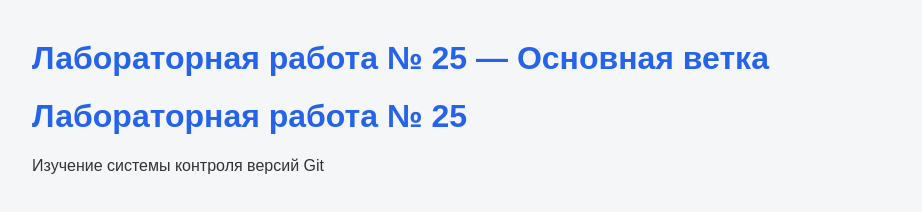
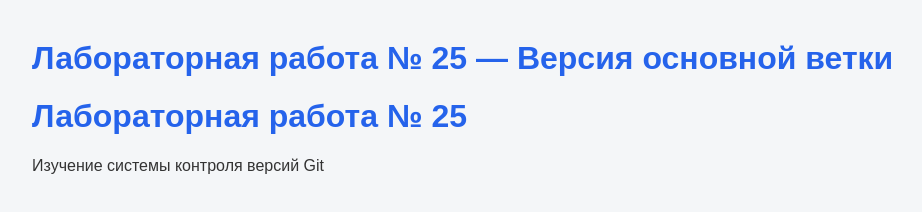
Before and after one commit to ankhvai/-lab25, a plain HTML site: page index.html in a window 1280 px wide. Shown: the whole page, without its empty margins (8-930 px from the left). Drawn offline with Linux system fonts and the light colour scheme.

Commit message:
Обновлён заголовок в main

```diff
--- a/index.html
+++ b/index.html
@@ -2,7 +2,7 @@
 <html lang="ru">
 <head>
     <meta charset="UTF-8">
-    <h1>Лабораторная работа № 25 — Основная ветка</h1>
+    <h1>Лабораторная работа № 25 — Версия основной ветки</h1>
     <link rel="stylesheet" href="style.css">
 </head>
 <body>
```
